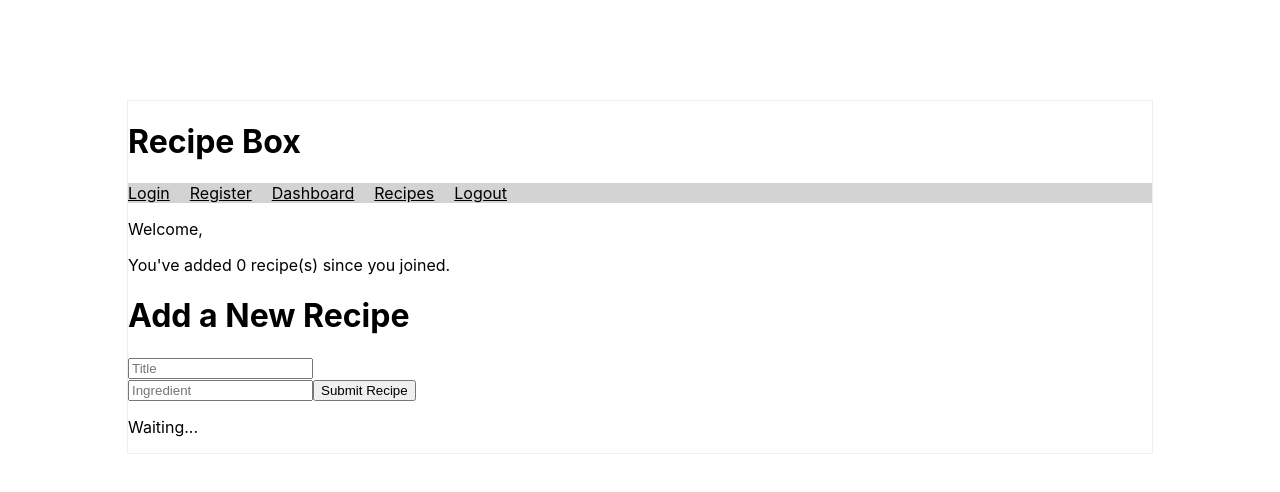
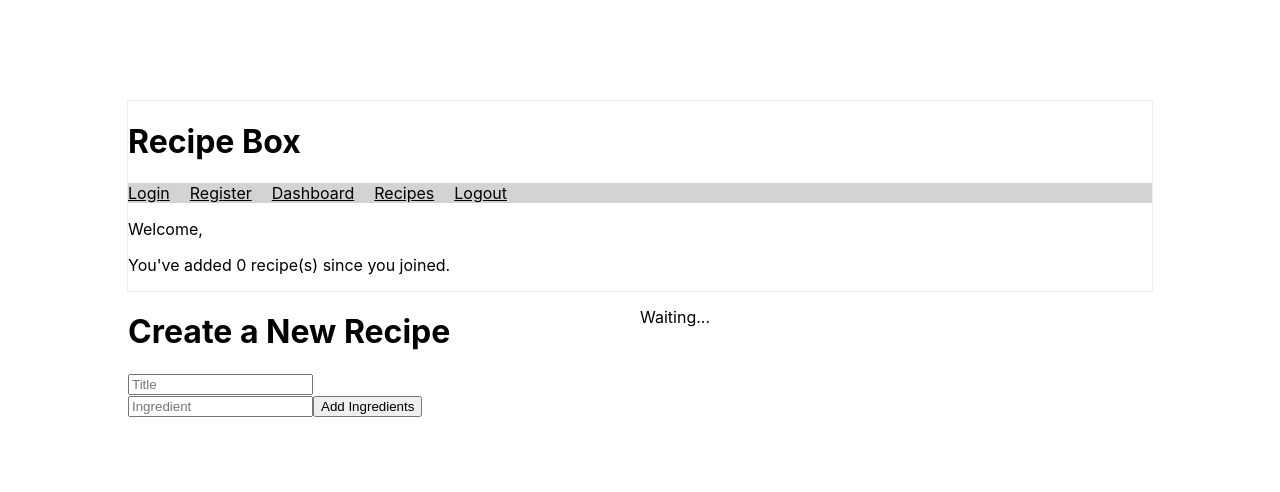
Before and after one commit to DGMarkel/recipe-box-client, a React (Create React App) app: page /dash in a window 1280 px wide. Shown: the top 492 px of the page. Built offline with nearby package versions, Linux system fonts and the light colour scheme.

Commit message:
add styling

```diff
--- /dev/null
+++ b/src/components/RecipeForm.css
@@ -0,0 +1,5 @@
+.search-form, .recipe-container {
+  width: 50%;
+  margin: 0;
+  float: left;
+}
--- a/src/components/RecipeForm.jsx
+++ b/src/components/RecipeForm.jsx
@@ -1,4 +1,5 @@
 import React, { Component } from 'react'
+import './RecipeForm.css'
 import RecipeContainer from '../containers/RecipeContainer'
 import * as actions from '../actions/RecipeActions'
 import { bindActionCreators } from 'redux';
@@ -29,8 +30,9 @@ class RecipeSearch extends Component {
     const newRecipe = this.props.recipes.find(recipe => recipe.id === this.state.id)
 
     return (
+      <div>
         <div className="search-form">
-        <h1>Add a New Recipe</h1>
+          <h1>Create a New Recipe</h1>
           <form onSubmit={(e) => this.props.fetchIngredients(e, this.state.title, this.state.id, this.state.ingredients)}>
             <input
               type="text"
@@ -46,8 +48,10 @@ class RecipeSearch extends Component {
               placeholder="Ingredient"
               onChange={event => this.handleOnChange(event)}
               />
-          <input type="submit" value="Submit Recipe" />
+            <input type="submit" value="Add Ingredients" />
           </form>
+        </div>
+        <div className="recipe-container">
         { (newRecipe)
           ? <RecipeContainer
               recipe={newRecipe}
@@ -56,7 +60,7 @@ class RecipeSearch extends Component {
             />
           : <p>Waiting...</p>
         }
-
+        </div>
       </div>
     )
   }
--- a/src/containers/RecipeContainer.jsx
+++ b/src/containers/RecipeContainer.jsx
@@ -19,7 +19,8 @@ export default class RecipeContainer extends Component {
   render() {
     return (
       <div className="recipe-card">
-        <h3>{this.props.recipe.title}</h3>
+        <h1>{this.props.recipe.title}</h1>
+        <p>{this.props.recipe.description}</p>
         {this.renderIngredients()}
         <form onSubmit={event => {this.props.saveRecipe(event, this.props.recipe)}}>
           <input type="submit" value="Save Recipe" />
```
Lines whose indentation alone changed are shown as unchanged.
